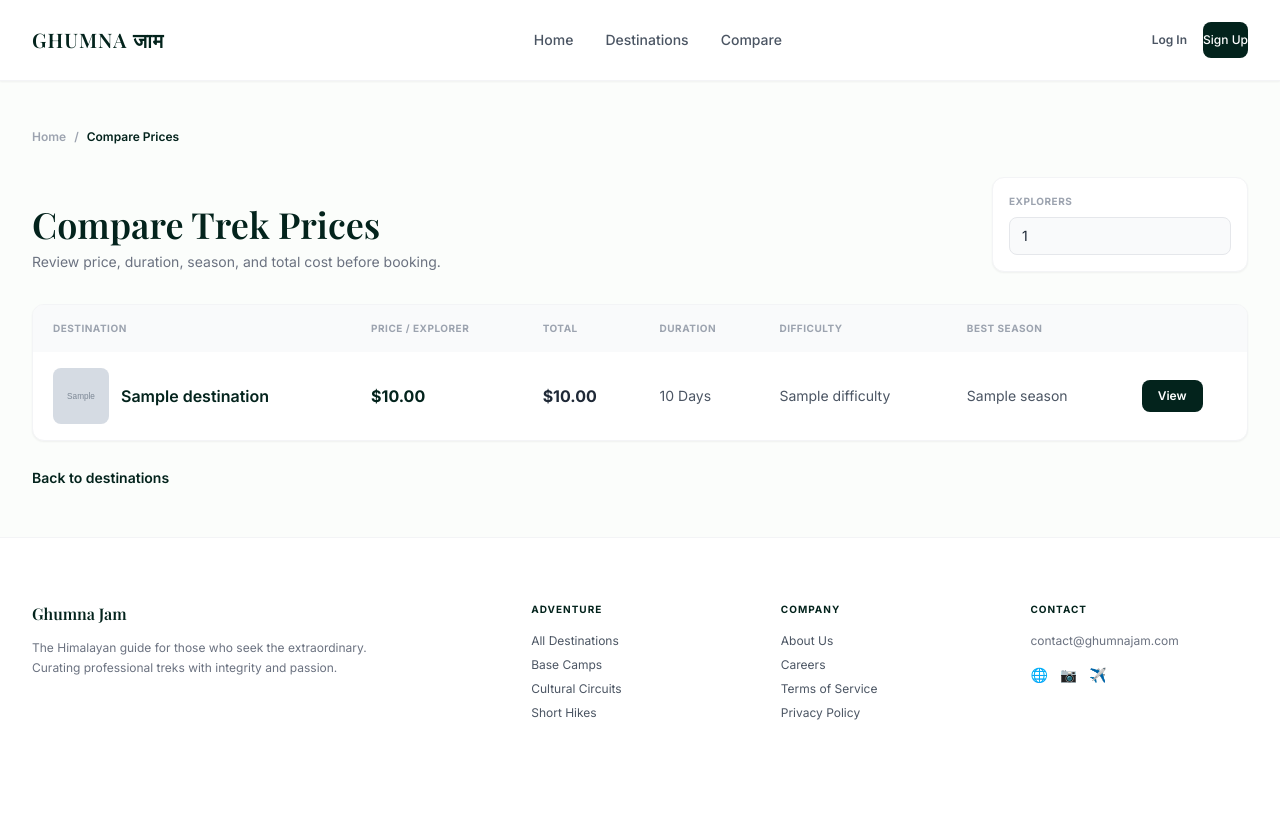
After one commit to 1nzur/Ghumna-Jam, a Flask app: template app/templates/compare.html in a window 1280 px wide. The commit adds this page. Run offline with Flask 3, Linux system fonts and the light colour scheme; the template is opened without the code that fills it: most values are stand-ins (such as "Sample title", 1, 10 or a date in 2020); grey boxes marked "Sample" are stand-in pictures; some libraries are stand-ins or nearby versions; some web fonts are replaced.

Commit message:
front end to compare between treks

```diff
--- /dev/null
+++ b/app/templates/compare.html
@@ -0,0 +1,113 @@
+{% extends "main_layout.html" %}
+
+{% block title %}Ghumna Jam - Compare Prices{% endblock %}
+
+{% block content %}
+<section class="max-w-7xl mx-auto px-4 sm:px-6 lg:px-8 py-12">
+    <nav class="flex text-xs font-semibold text-gray-400 mb-8 space-x-2">
+        <a href="{{ url_for('home') }}" class="hover:text-brandGreen">Home</a>
+        <span>/</span>
+        <span class="text-brandGreen">Compare Prices</span>
+    </nav>
+
+    <div class="flex flex-col gap-4 md:flex-row md:items-end md:justify-between mb-8">
+        <div>
+            <h1 class="font-serif text-3xl sm:text-4xl text-brandGreen font-semibold">Compare Trek Prices</h1>
+            <p class="text-sm text-gray-500 mt-2">Review price, duration, season, and total cost before booking.</p>
+        </div>
+        <div class="bg-white border border-gray-100 rounded-xl p-4 shadow-sm w-full md:w-64">
+            <label for="compare_travelers" class="block text-[10px] uppercase font-bold tracking-wider text-gray-400 mb-2">
+                Explorers
+            </label>
+            <input type="number"
+                   id="compare_travelers"
+                   min="1"
+                   max="12"
+                   value="1"
+                   class="w-full bg-gray-50 border border-gray-200 rounded-lg px-3 py-2 text-sm focus:outline-none focus:ring-1 focus:ring-brandGreen">
+        </div>
+    </div>
+
+    <div class="overflow-x-auto bg-white border border-gray-100 rounded-xl shadow-sm">
+        <table class="w-full min-w-[760px] text-left">
+            <thead class="bg-gray-50 text-[10px] uppercase tracking-wider text-gray-400">
+                <tr>
+                    <th class="px-5 py-4 font-bold">Destination</th>
+                    <th class="px-5 py-4 font-bold">Price / Explorer</th>
+                    <th class="px-5 py-4 font-bold">Total</th>
+                    <th class="px-5 py-4 font-bold">Duration</th>
+                    <th class="px-5 py-4 font-bold">Difficulty</th>
+                    <th class="px-5 py-4 font-bold">Best Season</th>
+                    <th class="px-5 py-4 font-bold"></th>
+                </tr>
+            </thead>
+            <tbody class="divide-y divide-gray-100">
+                {% for destination in destinations %}
+                <tr class="{% if destination.price_per_person == best_price %}bg-emerald-50/50{% endif %}"
+                    data-price="{{ destination.price_per_person }}">
+                    <td class="px-5 py-4">
+                        <div class="flex items-center gap-3">
+                            <div class="w-14 h-14 rounded-lg bg-cover bg-center bg-gray-100 flex-shrink-0"
+                                 style="background-image: url('{{ destination.image_url }}');"></div>
+                            <div>
+                                <div class="font-semibold text-brandGreen">{{ destination.name }}</div>
+                                {% if destination.price_per_person == best_price %}
+                                    <div class="text-[10px] uppercase font-bold tracking-wider text-emerald-700 mt-1">Best Price</div>
+                                {% endif %}
+                            </div>
+                        </div>
+                    </td>
+                    <td class="px-5 py-4 font-bold text-brandGreen">${{ "{:,.2f}".format(destination.price_per_person) }}</td>
+                    <td class="px-5 py-4 font-bold text-gray-800 total-price">${{ "{:,.2f}".format(destination.price_per_person) }}</td>
+                    <td class="px-5 py-4 text-sm text-gray-600">{{ destination.duration_days }} Days</td>
+                    <td class="px-5 py-4 text-sm text-gray-600">{{ destination.difficulty }}</td>
+                    <td class="px-5 py-4 text-sm text-gray-600">{{ destination.season }}</td>
+                    <td class="px-5 py-4">
+                        <a href="{{ url_for('bookings.destination_detail', dest_id=destination.id) }}"
+                           class="inline-flex text-center bg-brandGreen hover:bg-emerald-950 text-white text-xs font-semibold px-4 py-2 rounded-lg transition">
+                            View
+                        </a>
+                    </td>
+                </tr>
+                {% endfor %}
+            </tbody>
+        </table>
+    </div>
+
+    <div class="mt-6">
+        <a href="{{ url_for('home') }}#destinations" class="text-sm font-semibold text-brandGreen hover:underline">
+            Back to destinations
+        </a>
+    </div>
+</section>
+
+<script>
+    document.addEventListener("DOMContentLoaded", () => {
+        const travelersInput = document.getElementById("compare_travelers");
+        const rows = document.querySelectorAll("tbody tr[data-price]");
+
+        function formatPrice(value) {
+            return "$" + value.toLocaleString("en-US", {
+                minimumFractionDigits: 2,
+                maximumFractionDigits: 2
+            });
+        }
+
+        function updateTotals() {
+            let travelers = parseInt(travelersInput.value, 10) || 1;
+            if (travelers < 1) travelers = 1;
+            if (travelers > 12) travelers = 12;
+            travelersInput.value = travelers;
+
+            rows.forEach((row) => {
+                const price = parseFloat(row.dataset.price);
+                row.querySelector(".total-price").textContent = formatPrice(price * travelers);
+            });
+        }
+
+        travelersInput.addEventListener("input", updateTotals);
+        travelersInput.addEventListener("change", updateTotals);
+        updateTotals();
+    });
+</script>
+{% endblock %}
--- a/app/templates/main_layout.html
+++ b/app/templates/main_layout.html
@@ -50,6 +50,7 @@
             <nav class="hidden md:flex space-x-8 text-sm font-medium text-gray-600">
                 <a href="{{ url_for('home') }}" class="hover:text-brandGreen transition">Home</a>
                 <a href="{{ url_for('home') }}#destinations" class="hover:text-brandGreen transition">Destinations</a>
+                <a href="{{ url_for('home') }}#destinations" class="hover:text-brandGreen transition">Compare</a>
                 {% if session.get('user_id') %}
                     <a href="{{ url_for('bookings.my_bookings') }}" class="hover:text-brandGreen transition">My Bookings</a>
                 {% endif %}
```
Also changed, not shown: app/templates/landpage.html (+61 -9 lines).
